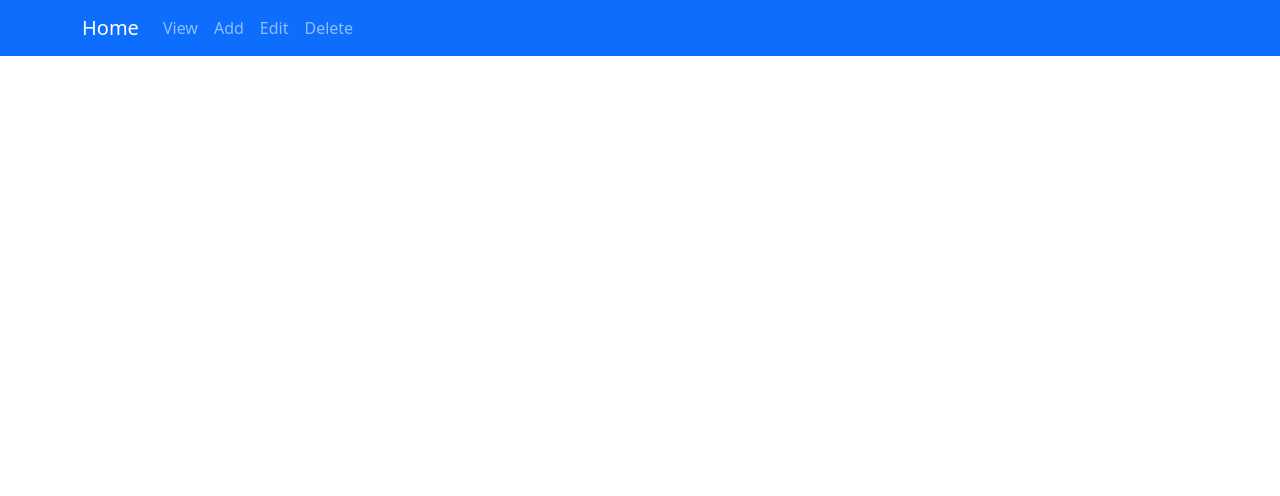
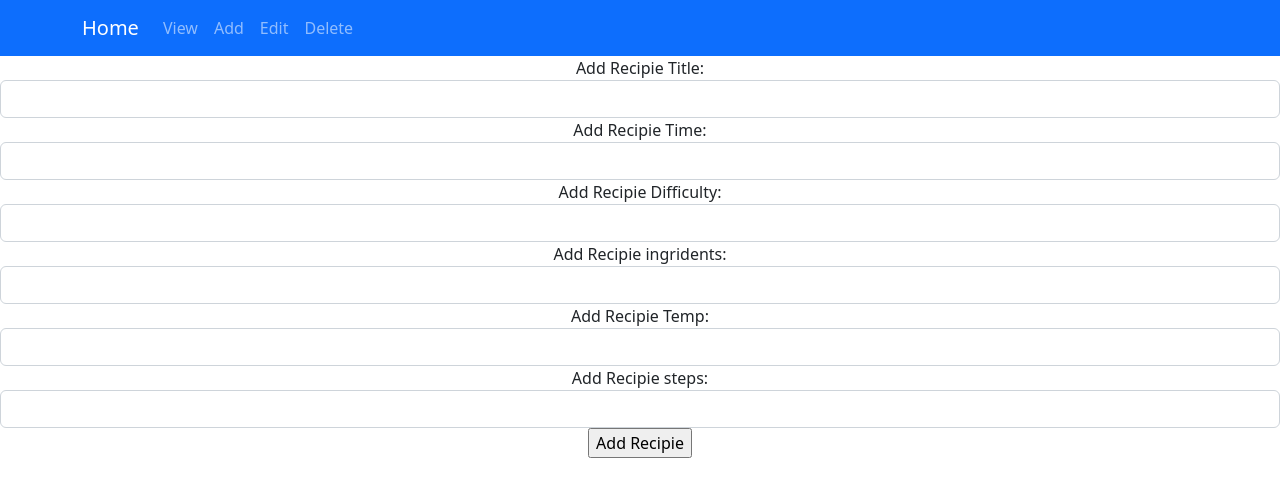
Before and after one commit to emmacelia/recipies-app-DRQ, a React (Create React App) app: page /AddRecipie in a window 1280 px wide. Shown: the top 496 px of the page. Built offline with nearby package versions, Linux system fonts and the light colour scheme.

Commit message:
Add Recipie Working

```diff
--- a/src/App.js
+++ b/src/App.js
@@ -5,6 +5,7 @@ import { Navbar, Nav, Container } from 'react-bootstrap'
 import { Routes, Route, BrowserRouter as Router } from 'react-router-dom'
 import { ViewAllRecipies } from './components/ViewAllRecipies';
 import { EditRecipie } from './components/EditRecipie';
+import {AddRecipie} from './components/AddRecipie';
 
 class App extends React.Component {
   render() {
@@ -25,6 +26,7 @@ class App extends React.Component {
           <Routes>
             <Route path='/ViewAllRecipies' element={<ViewAllRecipies></ViewAllRecipies>}></Route>
             <Route path='/EditRecipie/:id' element={<EditRecipie></EditRecipie>}></Route>
+            <Route path='/AddRecipie' element={<AddRecipie></AddRecipie>}></Route>
 
           </Routes>
         </div>
--- a/src/components/AddRecipie.js
+++ b/src/components/AddRecipie.js
@@ -2,33 +2,158 @@ import React from "react";
 import axios from "axios";
 
 export class AddRecipie extends React.Component {
+
+    constructor() {
+        super();
+        this.handleSubmit = this.handleSubmit.bind(this);
+        this.onChangeRecipieTitle = this.onChangeRecipieTitle.bind(this);
+        this.onChangeRecipieTime = this.onChangeRecipieTime.bind(this);
+        this.onChangeRecipieDifficulty = this.onChangeRecipieDifficulty.bind(this);
+        this.onChangeRecipieIngridents = this.onChangeRecipieIngridents.bind(this);
+        this.onChangeRecipieTemp = this.onChangeRecipieTemp.bind(this);
+        this.onChangeRecipieSteps = this.onChangeRecipieSteps.bind(this);
+
+        this.state = {
+            title: '',
+            time: '',
+            difficulty: '',
+            ingridents: '',
+            temp: '',
+            steps: ''
+        }
+    }
+
+    handleSubmit(e) {
+        e.preventDefault();
+        console.log(`Button clicked
+        ${this.state.title},
+        ${this.state.time},
+        ${this.state.difficulty}
+        ${this.state.ingridents}
+        ${this.state.temp}
+        ${this.state.steps}
+
+        `);
+
+        const Recipie = {
+            title: this.state.title,
+            time: this.state.time,
+            difficulty: this.state.difficulty,
+            ingridents: this.state.ingridents,
+            temp: this.state.temp,
+            steps: this.state.steps
+        }
+
+        axios.post('http://localhost:4000/api/recipie', Recipie)
+            .then()
+            .catch();
+
+        this.setState({
+            title: '',
+            time: '',
+            difficulty: '',
+            ingridents: '',
+            temp: '',
+            steps: ''
+        })
+    }
+
+    onChangeRecipieTitle(e) {
+        this.setState({
+            title: e.target.value
+        })
+    }
+    onChangeRecipieTime(e) {
+        this.setState({
+            time: e.target.value
+        })
+    }
+    onChangeRecipieDifficulty(e) {
+        this.setState({
+            difficulty: e.target.value
+        })
+    }
+
+    onChangeRecipieIngridents(e) {
+        this.setState({
+            ingridents: e.target.value
+        })
+    }
+
+    onChangeRecipieTemp(e) {
+        this.setState({
+            temp: e.target.value
+        })
+    }
+
+    onChangeRecipieSteps(e) {
+        this.setState({
+            steps: e.target.value
+        })
+    }
     render() {
         return (
             <div>
-                <h3>Hello from Create Component!</h3>
-                <form>
-                    <div>
-                        <label>Add Book Title: </label>
-
+                <form onSubmit={this.handleSubmit}>
+                    <div className="form-group">
+                        <label>Add Recipie Title: </label>
+                        <input type="text"
+                            className="form-control"
+                            value={this.state.title}
+                            onChange={this.onChangeRecipieTitle}
+                        />
                     </div>
 
                     <div className="form-group">
-                        <label>Add Book Cover: </label>
-
+                        <label>Add Recipie Time: </label>
+                        <input type="text"
+                            className="form-control"
+                            value={this.state.time}
+                            onChange={this.onChangeRecipieTime}
+                        />
                     </div>
 
                     <div className="form-group">
-                        <label>Add Author: </label>
-
+                        <label>Add Recipie Difficulty: </label>
+                        <input type="text"
+                            className="form-control"
+                            value={this.state.difficulty}
+                            onChange={this.onChangeRecipieDifficulty}
+                        />
                     </div>
 
-                    <input type="submit" value="Add Book" />
+
+                    <div className="form-group">
+                        <label>Add Recipie ingridents: </label>
+                        <input type="text"
+                            className="form-control"
+                            value={this.state.ingridents}
+                            onChange={this.onChangeRecipieIngridents}
+                        />
+                    </div>
+
+                    <div className="form-group">
+                        <label>Add Recipie Temp: </label>
+                        <input type="text"
+                            className="form-control"
+                            value={this.state.temp}
+                            onChange={this.onChangeRecipieTemp}
+                        />
+                    </div>
+
+
+                    <div className="form-group">
+                        <label>Add Recipie steps: </label>
+                        <input type="text"
+                            className="form-control"
+                            value={this.state.steps}
+                            onChange={this.onChangeRecipieSteps}
+                        />
+                    </div>
+                    <input type="submit" value="Add Recipie" />
                 </form>
             </div>
+
         );
     }
-
-
-
-
 }
--- a/src/components/EditRecipie.js
+++ b/src/components/EditRecipie.js
@@ -44,10 +44,9 @@ export function EditRecipie() {
 
     return (
         <div>
-            <h3>Edit component</h3>
             <form onSubmit={handleSubmit}>
                 <div className="form-group">
-                    <label>Edit Recipue Title: </label>
+                    <label>Edit Recipie Title: </label>
                     <input type="text"
                         className="form-control"
                         value={title}
--- a/src/components/MainPage.js
+++ b/src/components/MainPage.js
@@ -2,8 +2,8 @@ import React, { Component } from 'react';
 export class MainPage extends Component {
     render() {
         return <div className="App-intro">
-            <h1> Hello World!</h1>
-            <h2>It is {new Date().toLocaleTimeString()}.</h2>
+            <h1> Welcome to Recipie Tracker</h1>
+
         </div>;
     }
 }
```
